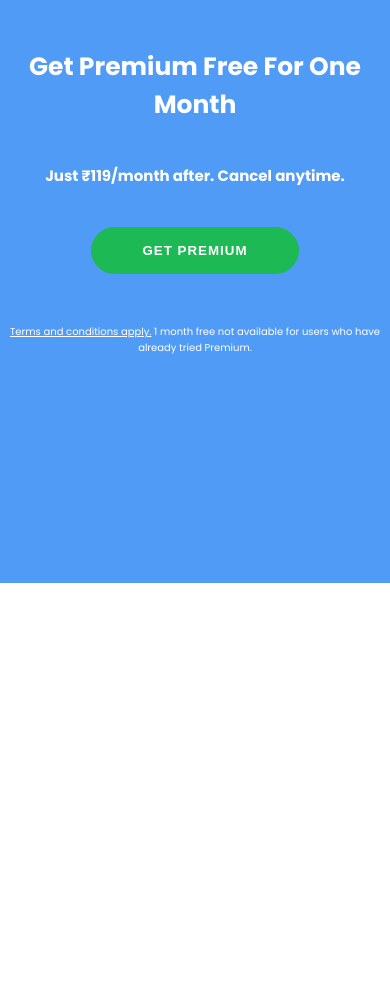
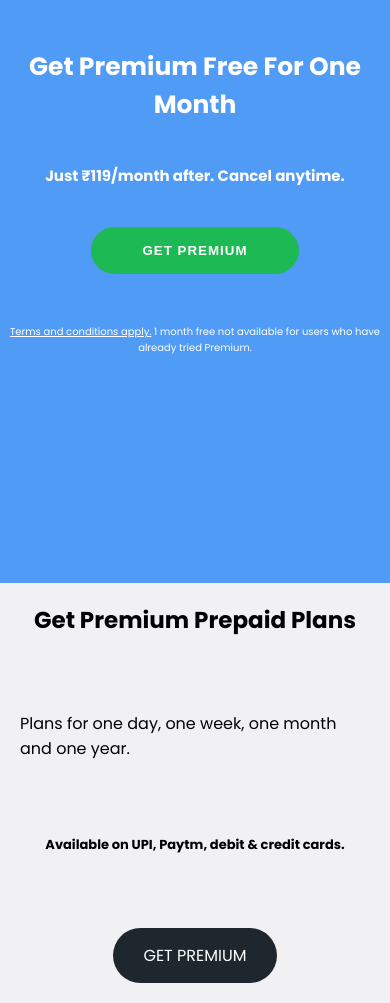
Before and after one commit to ascii-monk123/Spotify-copy, a plain HTML site: page Version 2/Spotify Design/index.html in a window 390 px wide. Shown: the part 92-1095 px from the top of the page. Before the commit the page ends 844 px from the top, so only its background shows below. Drawn offline with Linux system fonts and the light colour scheme.

Commit message:
Added the premium links section

```diff
--- /dev/null
+++ b/Version 2/Spotify Design/css/_colors.scss
@@ -0,0 +1,6 @@
+$color-blue: #509bf5;
+$color-green-dark: #1db954;
+$color-green: #1ed760;
+$color-grey-light: rgba(220, 221, 225, 0.4);
+$color-black: #000;
+$color-black-light: #1e272e;
--- /dev/null
+++ b/Version 2/Spotify Design/css/pages/_index.scss
@@ -0,0 +1,74 @@
+@import "../colors";
+.prepaid__plan__section {
+  background-color: $color-grey-light;
+  width: 100%;
+  height: 420px;
+}
+.wrapper__text {
+  width: 80%;
+  height: 100%;
+  margin: 0 auto;
+  display: flex;
+  flex-direction: column;
+  align-items: center;
+  justify-content: space-between;
+  h1.prepaid__header {
+    font-size: 40px;
+    text-transform: capitalize;
+  }
+  p.prepaid__details {
+    font-size: 23px;
+  }
+  p.prepaid__sub-text {
+    font-weight: bold;
+  }
+  .btn__container {
+    width: 40%;
+    margin: 0 auto;
+    text-align: center;
+    a.premium__link {
+      text-decoration: none;
+      padding: 15px 30px;
+      background: $color-black-light;
+      border-radius: 50px;
+      color: #fff;
+      transition: all 0.5s;
+      cursor: pointer;
+      display: inline-block;
+      &:hover {
+        background-color: $color-black;
+        transform: translateY(-10px);
+      }
+    }
+  }
+}
+@media (max-width: 620px) {
+  .wrapper__text {
+    h1.prepaid__header {
+      font-size: 30px;
+    }
+    p.prepaid__details {
+      font-size: 20px;
+    }
+  }
+}
+
+@media (max-width: 440px) {
+  .wrapper__text {
+    width: 100%;
+    h1.prepaid__header {
+      font-size: 23px;
+    }
+    p.prepaid__details {
+      font-size: 16px;
+    }
+    p.prepaid__sub-text {
+      font-size: 13px;
+    }
+    .btn__container {
+      width: 100%;
+      a.premium__link {
+      }
+    }
+  }
+}
--- a/Version 2/Spotify Design/css/style.scss
+++ b/Version 2/Spotify Design/css/style.scss
@@ -1,8 +1,11 @@
 /*Import of google fonts*/
 @import url("https://fonts.googleapis.com/css2?family=Poppins:ital,wght@0,300;0,400;0,500;0,600;0,700;1,400&display=swap");
-$color-blue: #509bf5;
-$color-green-dark: #1db954;
-$color-green: #1ed760;
+/*Import of the other scss folders*/
+@import "./wrappers/sectionWrapper";
+@import "./colors";
+/*Importing the pages*/
+@import "./pages/index";
+
 * {
   margin: 0;
   padding: 0;
--- /dev/null
+++ b/Version 2/Spotify Design/css/wrappers/_sectionWrapper.scss
@@ -0,0 +1,5 @@
+.section__wrapper {
+  width: 100%;
+  height: 100%;
+  padding: 20px;
+}
--- a/Version 2/Spotify Design/index.html
+++ b/Version 2/Spotify Design/index.html
@@ -73,6 +73,24 @@
         </div>
       </div>
     </header>
+
+    <!--The Prepaid Plan Section-->
+    <section class="prepaid__plan__section">
+      <div class="section__wrapper">
+        <div class="wrapper__text">
+          <h1 class="prepaid__header">Get Premium prepaid plans</h1>
+          <p class="prepaid__details">
+            Plans for one day, one week, one month and one year.
+          </p>
+          <p class="prepaid__sub-text">
+            Available on UPI, Paytm, debit & credit cards.
+          </p>
+          <div class="btn__container">
+            <a href="#" class="premium__link">GET PREMIUM</a>
+          </div>
+        </div>
+      </div>
+    </section>
     <script src="js/script.js" type="text/javascript"></script>
   </body>
 </html>
```
Also changed, not shown: Version 2/Spotify Design/css/style.css, 1 other file.
